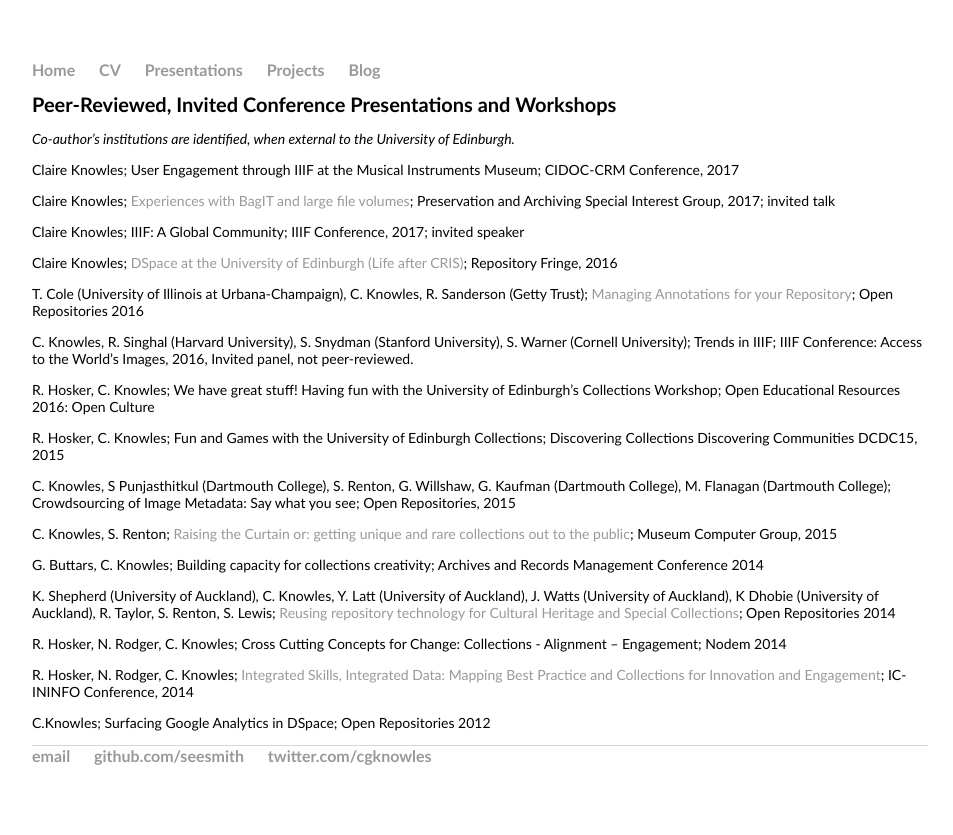
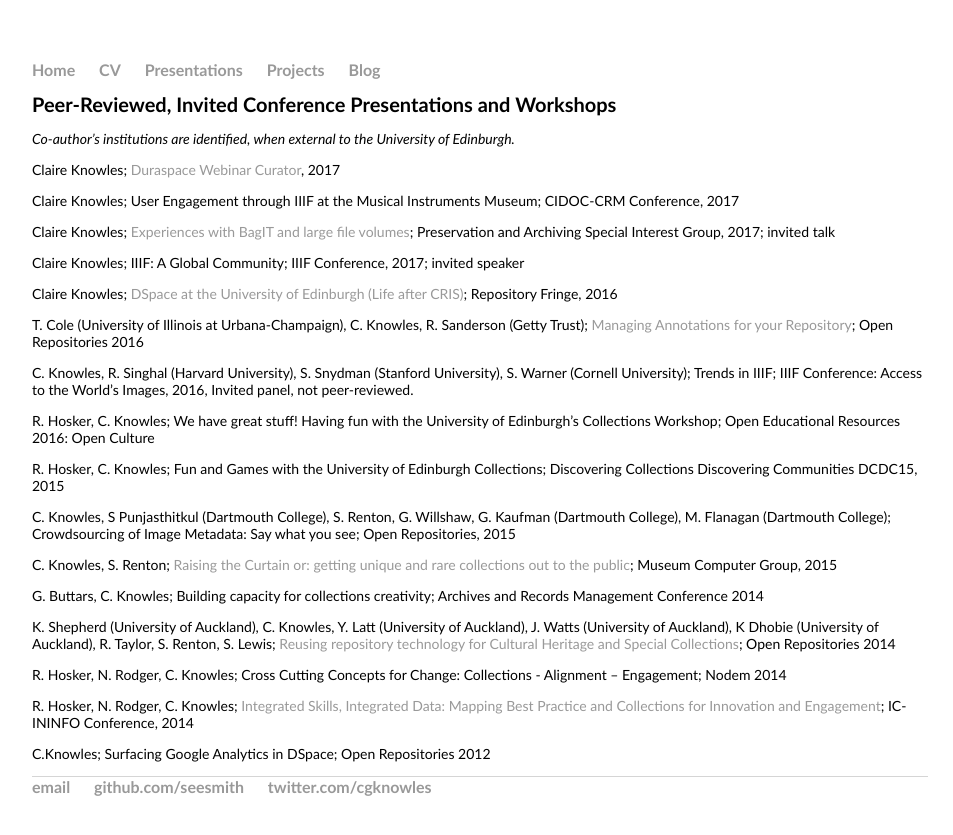
Before and after one commit to seesmith/seesmith.github.io, a Jekyll site: the page built from presentations/index.html, in a window 1280 px wide. Shown: the top 835 px of the page, without its empty margins (160-1113 px from the left). Built offline with Jekyll 4.4.1, drawn with Linux system fonts in a browser that asks for light colours.

Commit message:
Update index.html

```diff
--- a/presentations/index.html
+++ b/presentations/index.html
@@ -5,6 +5,7 @@
 <div class="blurb">
 	<h1>Peer-Reviewed, Invited Conference Presentations and Workshops</h1>
 	<p><i>Co-author’s institutions are identified, when external to the University of Edinburgh.</i></p>
+	<p>Claire Knowles; <a href="http://www.duraspace.org/hot-topics" target="_blank">Duraspace Webinar Curator</a>, 2017</p>
 <p>Claire Knowles; User Engagement through IIIF at the Musical Instruments Museum; CIDOC-CRM Conference, 2017</p>
 <p>Claire Knowles; <a href="https://figshare.com/articles/DataVault_Experience_with_Bagit_and_large_file_volumes/5418670">Experiences with BagIT and large file volumes</a>; Preservation and Archiving Special Interest Group, 2017; invited talk</p>
 <p>Claire Knowles; IIIF: A Global Community; IIIF Conference, 2017; invited speaker<p>
```
